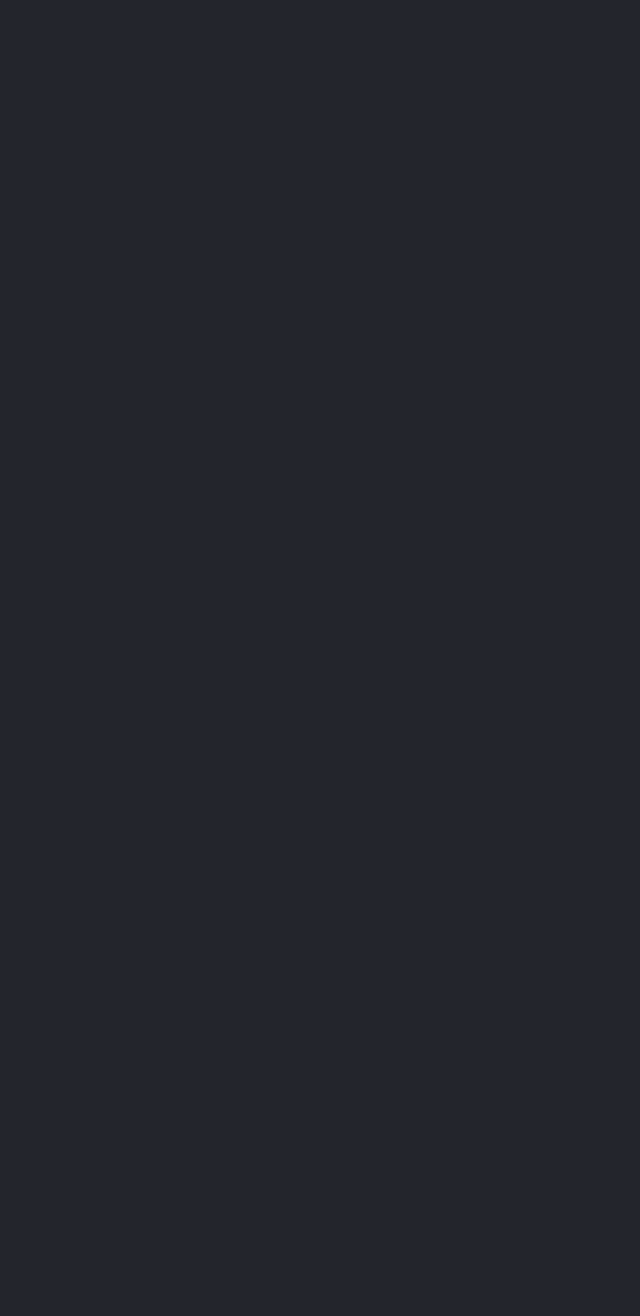
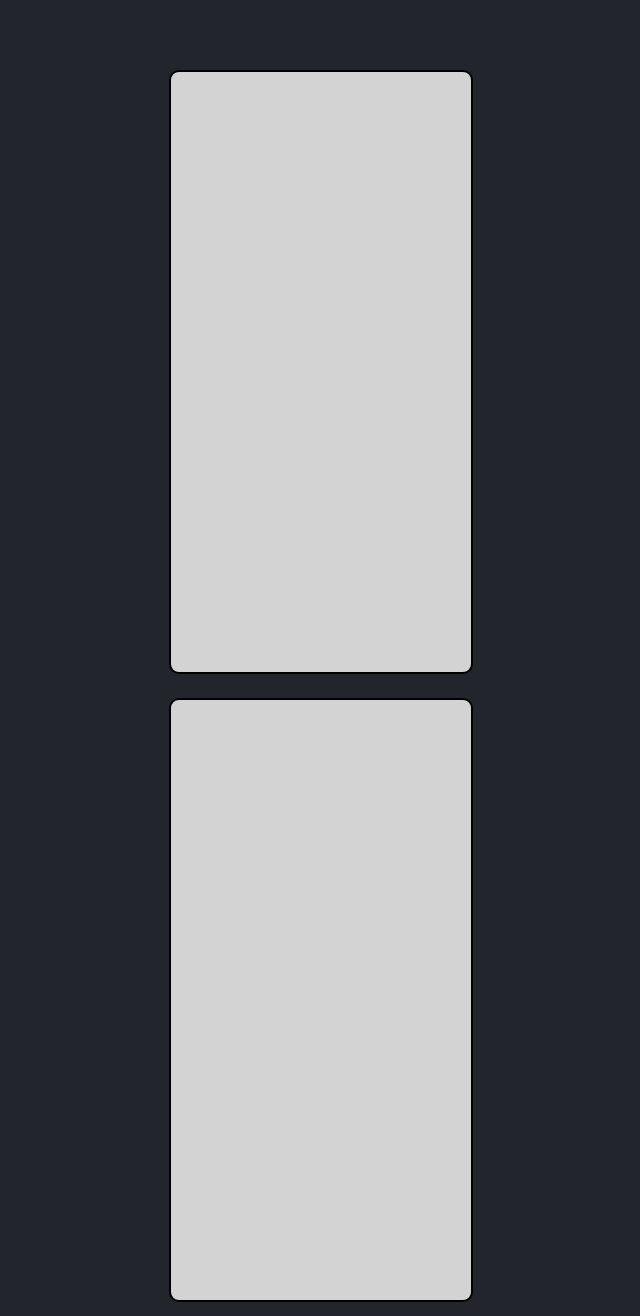
Before and after one commit to eric-antonio/dbusinesscard, a React (Create React App) app: page / in a window 1280 px wide. Shown: the top 1316 px of the page, without its empty margins (186-826 px from the left). Before the commit the page ends 800 px from the top, so only its background shows below. Built offline with nearby package versions, Linux system fonts and the light colour scheme.

Commit message:
Update App.js

```diff
--- a/src/App.js
+++ b/src/App.js
@@ -3,8 +3,12 @@ import './App.css';
 
 function App() {
   return (
-    <div className="flex-container">
-      <div>
+    <div className="flex--container">
+
+      <div className='container--right '>
+
+      </div>
+      <div className='container--left'>
 
       </div>
     </div>
```
